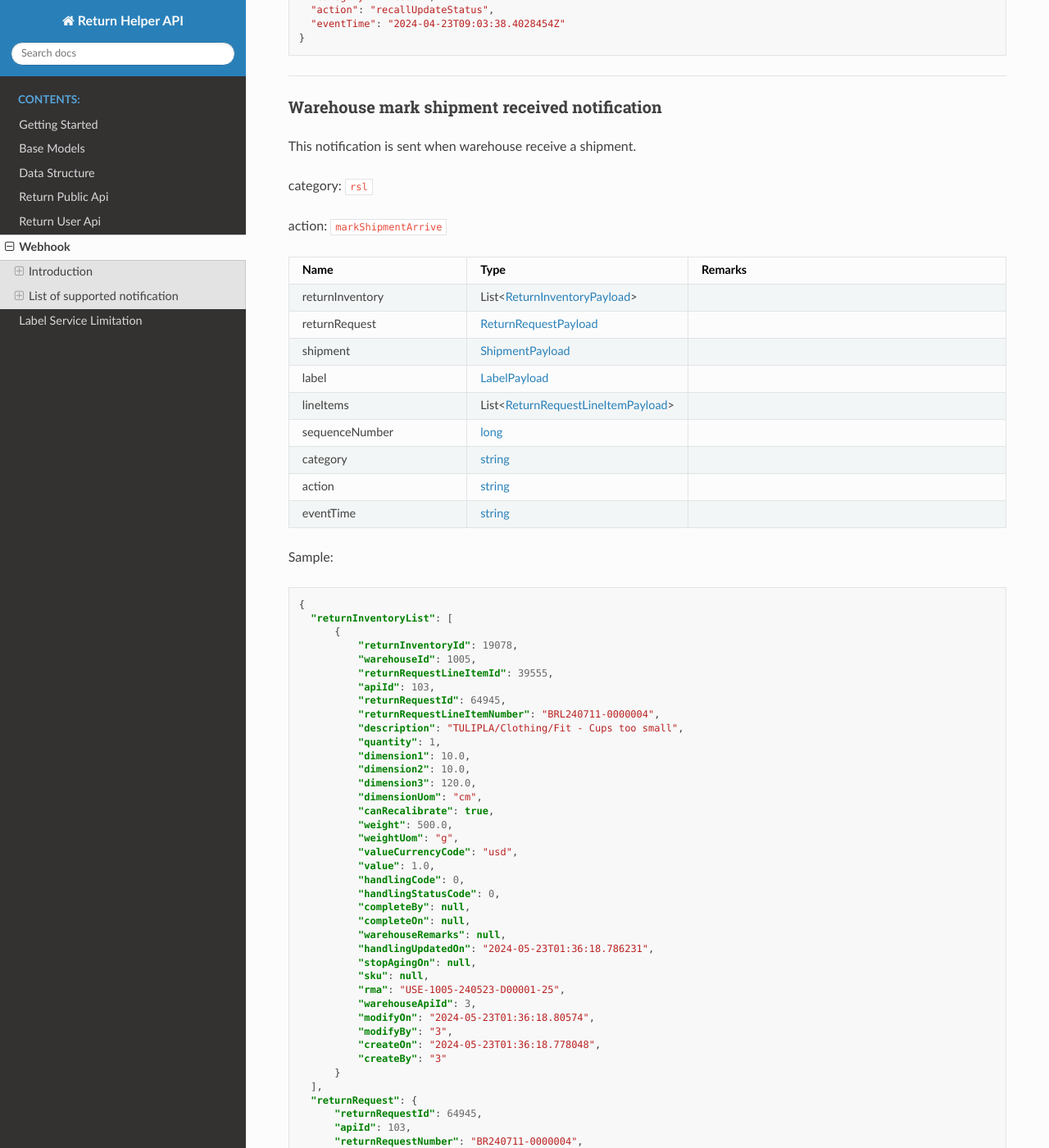
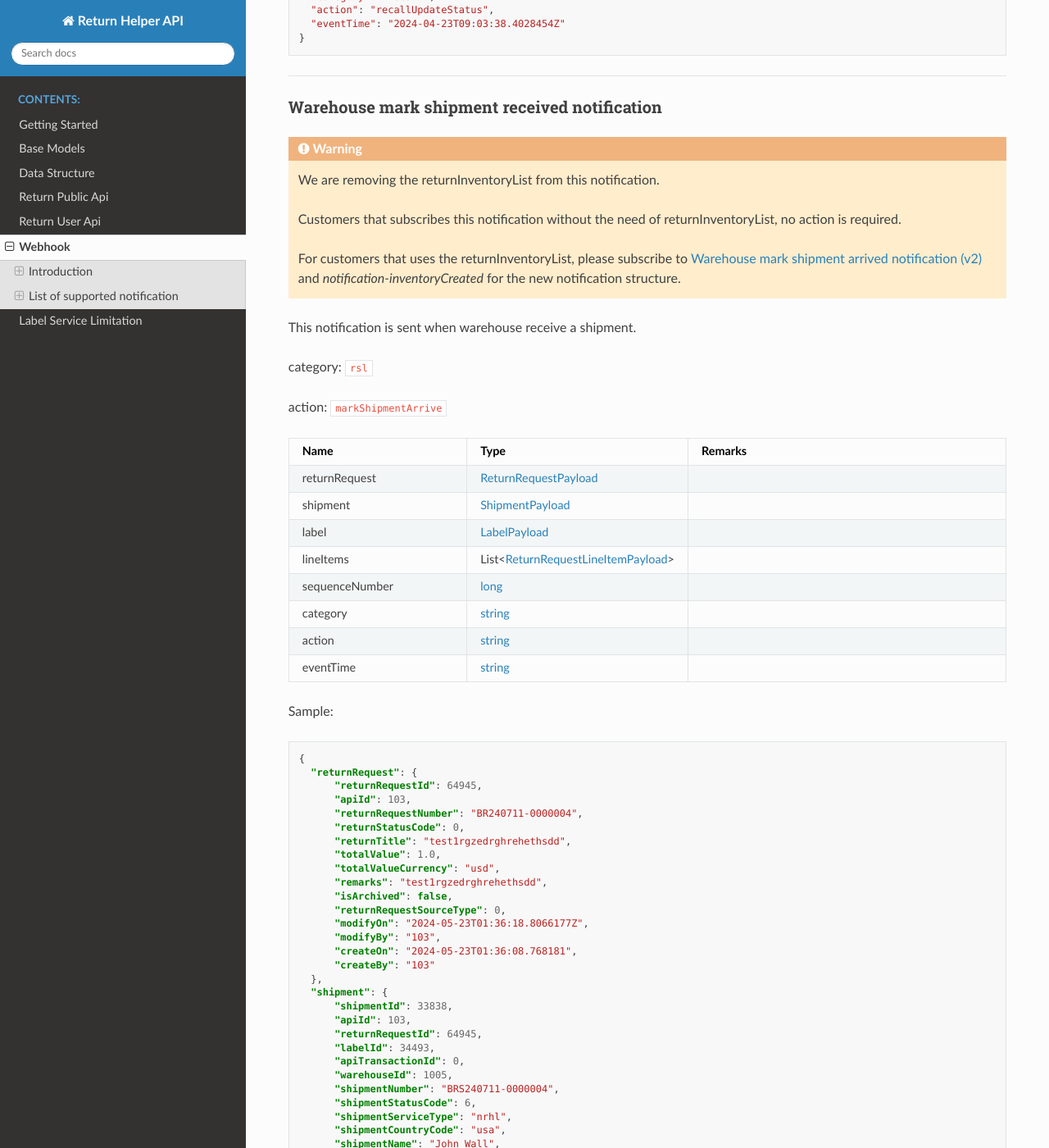
Before and after one commit to ReturnHelper/return-request-api-docs, a Sphinx documentation site: the page built from source/Webhook.rst, in a window 1280 px wide and 1400 px high, scrolled down 16047 px. Shown: the whole window at 82% size. Built offline with Sphinx 7.4.7 and the Read the Docs theme 2.0.0, drawn with Linux system fonts in a browser that asks for light colours; some of the changed text lies outside the part shown.

Commit message:
update: change log and typos

```diff
--- a/source/Webhook.rst
+++ b/source/Webhook.rst
@@ -819,6 +819,13 @@ Example 3 (pickUpToCourierPickUp):
 Warehouse mark shipment received notification
 *********************************************
 
+.. warning::
+  We are removing the returnInventoryList from this notification.
+
+  Customers that subscribes this notification without the need of returnInventoryList, no action is required.
+
+  For customers that uses the returnInventoryList, please subscribe to :ref:`notification-warehouseMarkShipmentArrivedv2` and `notification-inventoryCreated` for the new notification structure.
+
 This notification is sent when warehouse receive a shipment.
 
 category: ``rsl``
@@ -836,41 +843,6 @@ Sample:
 .. code-block:: json
 
   {
-    "returnInventoryList": [
-        {
-            "returnInventoryId": 19078,
-            "warehouseId": 1005,
-            "returnRequestLineItemId": 39555,
-            "apiId": 103,
-            "returnRequestId": 64945,
-            "returnRequestLineItemNumber": "BRL240711-0000004",
-            "description": "TULIPLA/Clothing/Fit - Cups too small",
-            "quantity": 1,
-            "dimension1": 10.0,
-            "dimension2": 10.0,
-            "dimension3": 120.0,
-            "dimensionUom": "cm",
-            "canRecalibrate": true,
-            "weight": 500.0,
-            "weightUom": "g",
-            "valueCurrencyCode": "usd",
-            "value": 1.0,
-            "handlingCode": 0,
-            "handlingStatusCode": 0,
-            "completeBy": null,
-            "completeOn": null,
-            "warehouseRemarks": null,
-            "handlingUpdatedOn": "2024-05-23T01:36:18.786231",
-            "stopAgingOn": null,
-            "sku": null,
-            "rma": "USE-1005-240523-D00001-25",
-            "warehouseApiId": 3,
-            "modifyOn": "2024-05-23T01:36:18.80574",
-            "modifyBy": "3",
-            "createOn": "2024-05-23T01:36:18.778048",
-            "createBy": "3"
-        }
-    ],
     "returnRequest": {
         "returnRequestId": 64945,
         "apiId": 103,
@@ -1022,11 +994,10 @@ Warehouse mark shipment arrived notification (v2)
 **************************************************
 
 .. note::
-  This is an new version of :ref:`notification-MarkReceived`.
+  This is a new version of :ref:`notification-MarkReceived`.
   In this version, the original mark receive notification has been split into two distinct notifications: mark receive and :ref:`notification-inventoryCreated`.
 
-  Existing users who currently receive the original :ref:`notification-MarkReceived` will continue to receive it without any changes.
-
+  There are changes made to the original notification structure. Please see :ref:`notification-MarkReceived`
   New integration customers should contact our customer service team to enable this version. By default, the system continues to send out the original notification.
 
 category: ``rsl``
--- a/source/index.rst
+++ b/source/index.rst
@@ -35,6 +35,12 @@ Changelog
      - Remove ``x-api-key`` from request header, this value is no longer required for API access
    * - 2024-03
      - Update :ref:`index-idempotency` section
+   * - 2024-07
+     - Add :ref:`notification-warehouseMarkShipmentArrivedv2` and :ref:`notification-inventoryCreated`
+     - This is an new version of :ref:`notification-MarkReceived` that split into two distinct notifications: mark receive and inventory created.
+     - Annocing the removal of returnInventoryList from :ref:`notification-MarkReceived`, please check the link for more details.
+
+
 
 .. _index-Authenication:
 
--- a/source/models/Notification/NotificationMarkReceived.csv
+++ b/source/models/Notification/NotificationMarkReceived.csv
@@ -1,4 +1,3 @@
-returnInventory, List<:ref:`structure-ReturnInventoryPayload`>
 returnRequest, :ref:`structure-ReturnRequestPayload`
 shipment,   :ref:`structure-NotificationShipmentPayload`
 label, :ref:`structure-LabelPayload`
```
